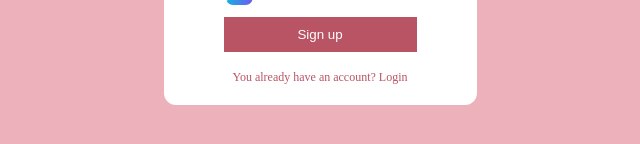
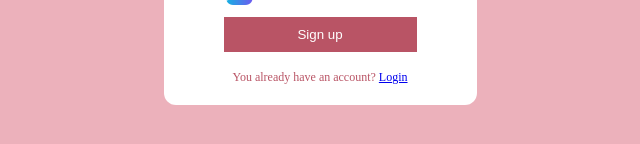
Before and after one commit to elfadili-ae/chat-app, a React (Vite) app: page /register in a window 1280 px wide. Shown: the part 474-618 px from the top of the page, without its empty margins (320-960 px from the left). Built offline with nearby package versions, Linux system fonts and the light colour scheme; no server answers.

Commit message:
feat: added login button

```diff
--- a/src/pages/Register.jsx
+++ b/src/pages/Register.jsx
@@ -4,7 +4,7 @@
 import { createUserWithEmailAndPassword, updateProfile } from "firebase/auth";
 import { ref, uploadBytesResumable, getDownloadURL } from "firebase/storage";
 import { doc, setDoc } from "firebase/firestore";
-import { useNavigate } from 'react-router-dom';
+import { Link, useNavigate } from 'react-router-dom';
 import Spinner from '../components/Spinner';
 
 const Register = () => {
@@ -94,7 +94,7 @@
                     }
                 </form>
                 {err && <p style={{ color: 'red' }}>Something went wrong.</p>}
-                <p>You already have an account? Login</p>
+                <p>You already have an account? <Link to="/login">Login</Link></p>
             </div>
         </div>
     )
```
